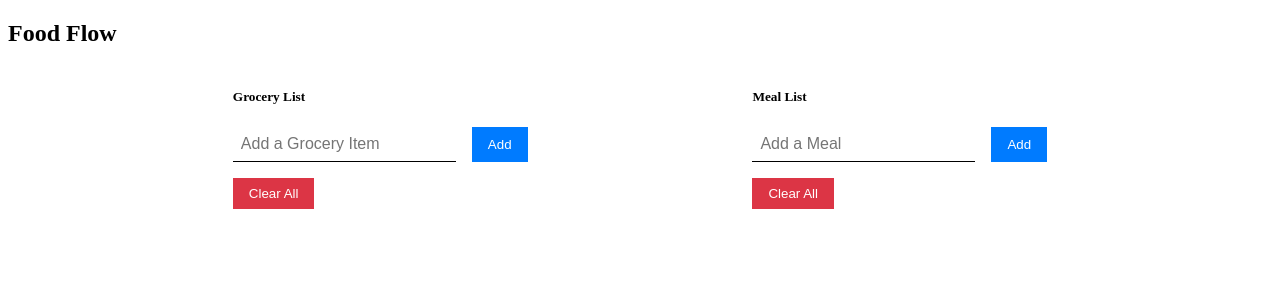
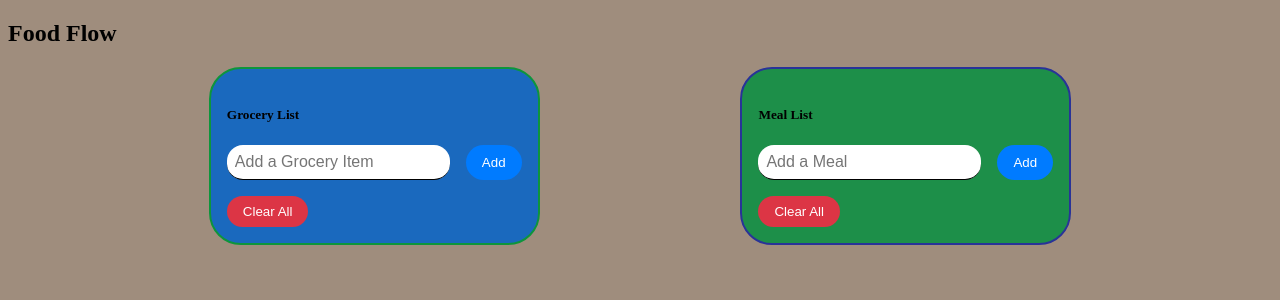
Before and after one commit to mjdurando82/FoodFlow, a Vue app in the folder foodflow/: page / in a window 1280 px wide. Shown: the top 300 px of the page. Built offline with nearby package versions, Linux system fonts and the light colour scheme.

Commit message:
styling updated

```diff
--- a/foodflow/src/App.vue
+++ b/foodflow/src/App.vue
@@ -22,6 +22,9 @@ export default {
 </script>
 
 <style>
+body {
+  background-color: rgb(159, 141, 125);
+}
 .list-container {
   display: flex;
   justify-content: space-evenly;
--- a/foodflow/src/components/GroceryList.vue
+++ b/foodflow/src/components/GroceryList.vue
@@ -1,5 +1,5 @@
 <template>
-  <div>
+  <div class="groceries">
     <h5>Grocery List</h5>
     <div class="add-item-container">
       <input v-on:input="handleChange" type="text" :value="ItemInput" placeholder="Add a Grocery Item" class="add-item-input">
@@ -49,6 +49,9 @@ export default {
 li {
   list-style: none;
 }
+input {
+  border-radius: 1rem;
+}
 .add-item-container {
   display: flex;
   margin-bottom: 1rem;
@@ -67,6 +70,7 @@ li {
   border: none;
   padding: 0.5rem 1rem;
   cursor: pointer;
+  border-radius: 10rem;
 }
 .add-item-btn:hover {
   background-color: #1c62ad;
@@ -95,8 +99,15 @@ li {
   border: none;
   padding: 0.5rem 1rem;
   cursor: pointer;
+  border-radius: 10rem;
 }
 .clear-all-btn:hover {
   background-color: #b41a2a;
 }
+.groceries {
+  background-color: #1a69be;
+  border: solid 2px #0d953c;
+  border-radius: 2rem;
+  padding: 1rem;
+}
 </style>
--- a/foodflow/src/components/MealList.vue
+++ b/foodflow/src/components/MealList.vue
@@ -1,5 +1,5 @@
 <template>
-  <div>
+  <div class="meals">
     <h5>Meal List</h5>
     <div class="add-meal-container">
       <input v-on:input="handleChange" type="text" :value="mealInput" placeholder="Add a Meal" class="add-item-input">
@@ -7,7 +7,6 @@
     </div>
     <ul class="meal-list">
       <li v-for="(meal, index) in meals" :key="index" >
-        <input type="checkbox" class="checkbox">
         <span class="meal-name">{{ meal }}</span>
         <button class="remove-meal" @click="removeMeal(index)">&#9747;</button>
       </li>
@@ -99,4 +98,10 @@ li {
 .clear-all-btn:hover {
   background-color: #b41a2a;
 }
+.meals {
+  background-color: rgb(29, 143, 73);
+  border: solid 2px #283398;
+  border-radius: 2rem;
+  padding: 1rem;
+}
 </style>
```
